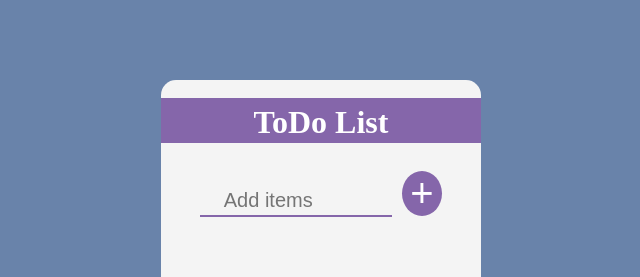
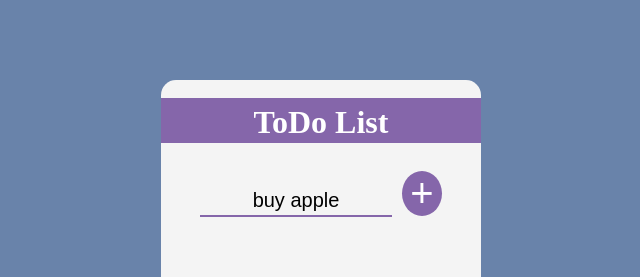
Before and after one commit to anuragyadav20062002/React-Programs, a React (Create React App) app in the folder todolistreact/: page / in a window 1280 px wide. Shown: the top 277 px of the page, without its empty margins (319-959 px from the left). Built offline with nearby package versions, Linux system fonts and the light colour scheme.

Commit message:
updated app.js to remove input field after button click

```diff
--- a/todolistreact/src/App.js
+++ b/todolistreact/src/App.js
@@ -14,6 +14,7 @@ const App = () => {
     setItems((oldItems) => {
       return [...oldItems, inputList]
     })
+    setInputList("")
   }
   return (
     <>
@@ -29,6 +30,7 @@ const App = () => {
             placeholder="Add items
           "
             onChange={itemEvent}
+            value={inputList}
           />
           <button onClick={listOfItems}> + </button>
           <ol>
```
